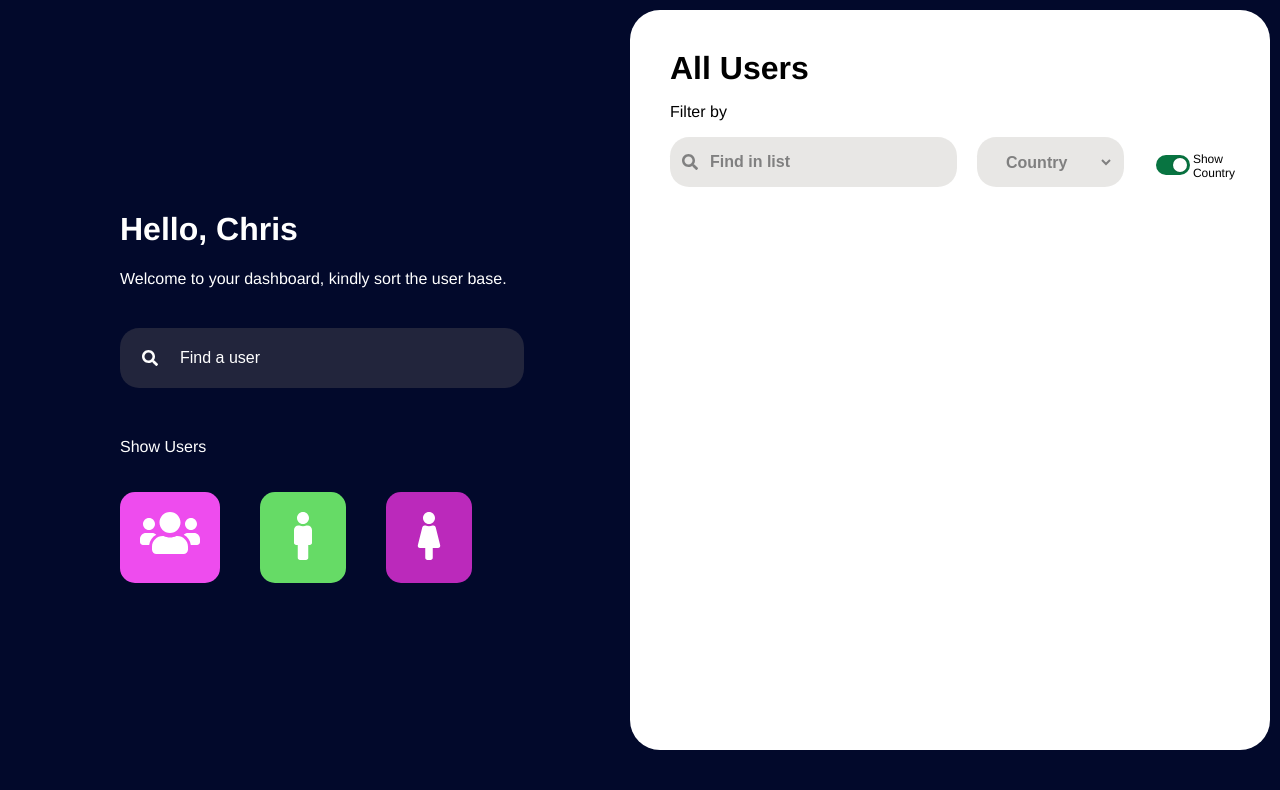
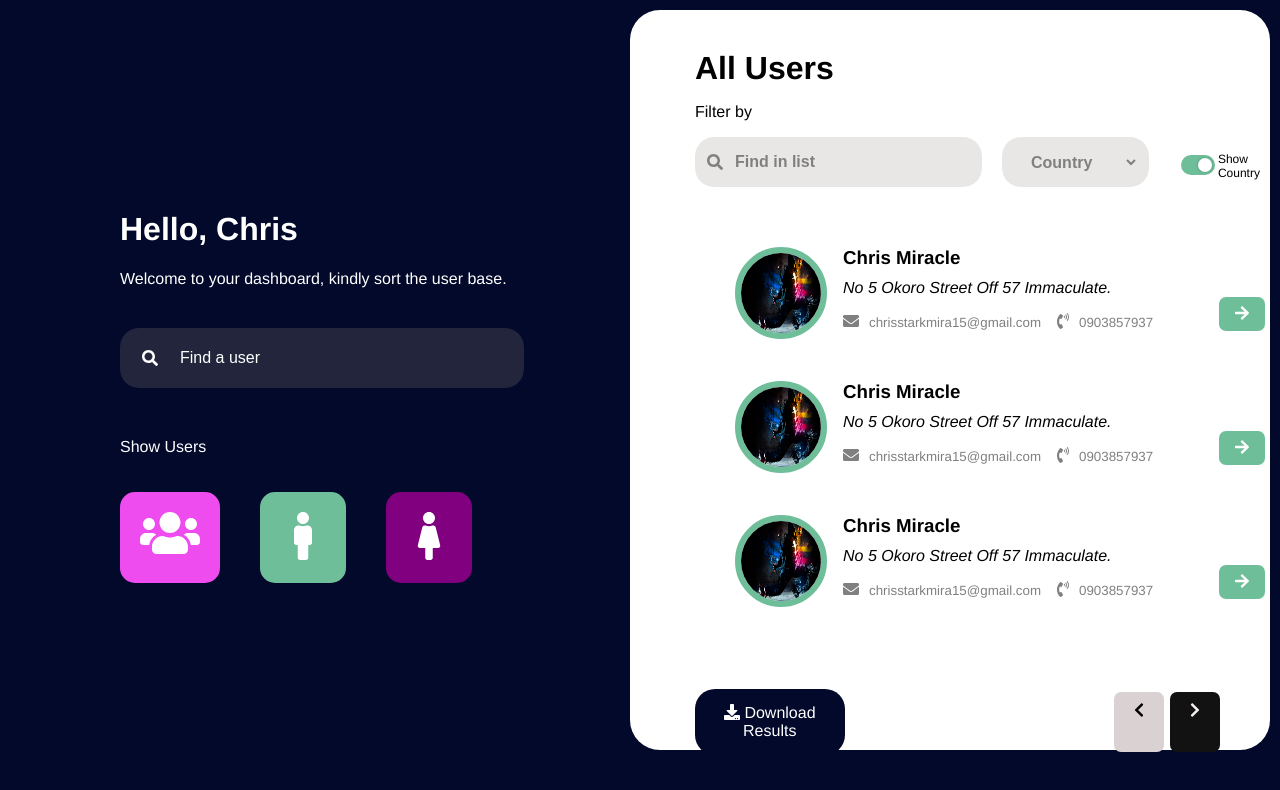
Before and after one commit to Chris-Miracle/decadev, a Vue app: page / in a window 1280 px wide. Shown: the top 790 px of the page. Built offline with nearby package versions, Linux system fonts and the light colour scheme.

Commit message:
Users-Ui

```diff
--- a/src/components/FindUser.vue
+++ b/src/components/FindUser.vue
@@ -32,7 +32,7 @@ export default {
 	padding: 18px;
 	text-align: center;
 	cursor: pointer;
-	background-color: rgb(102, 219, 102);
+	background-color: #6ebe99;
 	color: white;
 	font-size: 3em;
 	border-radius: 15px;
@@ -56,7 +56,7 @@ export default {
     padding: 18px;
 	text-align: center;
 	cursor: pointer;
-	background-color: rgb(187, 41, 187);
+	background-color: purple;
 	color: white;
 	font-size: 3em;
 	border-radius: 15px;
--- a/src/components/SortUser.vue
+++ b/src/components/SortUser.vue
@@ -29,13 +29,29 @@
                     </div>
                 </div>
             </div>
+            <Users/>
+            <div class="container-2">
+                <div class="dowload">
+                    <div class="button-purple"><i class="fas fa-download"></i> Download Results</div>
+                </div>
+                <div class="paginate">
+                    <div class="button-gray"><i class="fas fa-chevron-left"></i></div>
+                    <div class="button-black"><i class="fas fa-chevron-right"></i></div>
+                </div>
+            </div>
         </div>
     </div>
 </template>
 
 <script>
+import Users from './Users.vue'
+
 export default {
     name: 'SortUser',
+    components:
+    {
+        Users
+    }
 }
 </script>
 
@@ -51,7 +67,9 @@ export default {
 }
 
 .box{
+    margin-top: 0;
     padding: 40px;
+    padding-left: 65px;
     text-align: left;
     /* padding-left: 30px; */
 }
@@ -74,7 +92,7 @@ h1{
     border: none;
     border-radius: 1.2rem;
     padding: 10px;
-    margin-bottom: 50px;
+    margin-bottom: 20px;
     background-color: rgba(77, 70, 59, 0.13);
     /* opacity: 0.1; */
     /* border: 1px solid #e6e6e6; */
@@ -153,7 +171,7 @@ input[type="checkbox"].switch{
 }
 
 input[type="checkbox"].switch:checked{
-    background: #087441;
+    background: #6ebe99;
 }
 
 input[type="checkbox"].switch:after{
@@ -173,4 +191,55 @@ input[type="checkbox"].switch:checked:after{
     left: calc(100% - 1.5em);
 }
 
+.container-2{
+	display: grid;
+	width: 100%;
+	grid-template-columns: repeat(2, 1fr);
+	grid-gap: 18.5em;
+    justify-content: space-between;
+}
+
+.button-purple{
+	padding: 15px;
+	text-align: center;
+	cursor: pointer;
+	background-color: #02092b;
+	color: white;
+	font-size: 1em;
+	border-radius: 20px;
+	transition: .3s;
+    width: 100%;
+}
+
+.paginate{
+	display: flex;
+	/* width: 50%; */
+    /* margin-top: 20px; */
+    /* justify-content: left; */
+}
+
+.button-gray{
+	padding: 10px;
+	text-align: center;
+	cursor: pointer;
+	background-color: rgb(218, 210, 210);
+	color: #000;
+	font-size: 1em;
+	border-radius: 7px;
+    width: 30px;
+    margin: 3px;
+}
+
+.button-black{
+	padding: 10px;
+	text-align: center;
+	cursor: pointer;
+	background-color: rgb(19, 18, 18);
+	color: rgb(243, 239, 239);
+	font-size: 1em;
+	border-radius: 7px;
+    width: 30px;
+    margin: 3px;
+}
+
 </style>
--- /dev/null
+++ b/src/components/Users.vue
@@ -0,0 +1,159 @@
+<template>
+    <div class="wrapper">
+        <div class="container-1">
+            <div class="image"><img src="@/assets/check.jpg" ></div>
+            <div class="info">
+                <h3>Chris Miracle</h3>
+                <i><p>No 5 Okoro Street Off 57 Immaculate.</p></i>
+                <!-- <div class="row"> -->
+                    <div class="container-2">
+                    <div class="email">
+                            <span><i class="fas fa-envelope" aria-hidden="true"></i></span>
+                            <div class="content">
+                                <small>chrisstarkmira15@gmail.com</small>
+                            </div>
+                        </div>
+                        <div class="phone">
+                            <span><i class="fas fa-phone-volume"></i></span>
+                            <div class="content">
+                                <small> 0903857937</small>
+                            </div>
+                        </div>
+                    </div>
+                <!-- </div> -->
+            </div>
+            <div class="show-user">
+                <div class="button-green"><i class="fas fa-arrow-right"></i></div>
+            </div>
+        </div>
+        <div class="container-1">
+            <div class="image"><img src="@/assets/check.jpg" ></div>
+            <div class="info">
+                <h3>Chris Miracle</h3>
+                <i><p>No 5 Okoro Street Off 57 Immaculate.</p></i>
+                <!-- <div class="row"> -->
+                    <div class="container-2">
+                    <div class="email">
+                            <span><i class="fas fa-envelope" aria-hidden="true"></i></span>
+                            <div class="content">
+                                <small>chrisstarkmira15@gmail.com</small>
+                            </div>
+                        </div>
+                        <div class="phone">
+                            <span><i class="fas fa-phone-volume"></i></span>
+                            <div class="content">
+                                <small> 0903857937</small>
+                            </div>
+                        </div>
+                    </div>
+                <!-- </div> -->
+            </div>
+            <div class="show-user">
+                <div class="button-green"><i class="fas fa-arrow-right"></i></div>
+            </div>
+        </div>
+        <div class="container-1">
+            <div class="image"><img src="@/assets/check.jpg" ></div>
+            <div class="info">
+                <h3>Chris Miracle</h3>
+                <i><p>No 5 Okoro Street Off 57 Immaculate.</p></i>
+                <!-- <div class="row"> -->
+                    <div class="container-2">
+                    <div class="email">
+                            <span><i class="fas fa-envelope" aria-hidden="true"></i></span>
+                            <div class="content">
+                                <small>chrisstarkmira15@gmail.com</small>
+                            </div>
+                        </div>
+                        <div class="phone">
+                            <span><i class="fas fa-phone-volume"></i></span>
+                            <div class="content">
+                                <small> 0903857937</small>
+                            </div>
+                        </div>
+                    </div>
+                <!-- </div> -->
+            </div>
+            <div class="show-user">
+                <div class="button-green"><i class="fas fa-arrow-right"></i></div>
+            </div>
+        </div>
+    </div>
+</template>
+
+<script>
+export default {
+    name: 'Users',
+}
+</script>
+
+<style scoped>
+h1{
+    color: #000;
+}
+
+h3{
+    margin: 0px;
+}
+
+p{
+    margin-top: 10px;
+}
+
+.wrapper{
+    margin: 40px;
+}
+
+.container-1{
+	display: grid;
+	width: 50%;
+	grid-template-columns: repeat(3, 1fr);
+	grid-gap: 1em;
+}
+
+img{
+    height: 80px;
+    width: 80px;
+    border-radius: 50%;
+    border: 6px solid #6ebe99;
+}
+
+.container-2{
+	display: grid;
+	width: 50%;
+	grid-template-columns: repeat(2, 1fr);
+	grid-gap: 1em;
+}
+
+.email, .phone{
+    display: flex;
+    text-align: center;
+    color: gray;
+    font-size: 16px;
+    font-weight: lighter;
+}
+
+.row{
+    display: grid;
+	width: 50%;
+	grid-template-columns: repeat(2, 1fr);
+	grid-gap: 3.5em;
+}
+
+.content{
+    margin-left: 10px;
+}
+
+.button-green{
+	padding: 8px;
+	text-align: center;
+	cursor: pointer;
+	background-color: #6ebe99;
+	color: white;
+	font-size: 1em;
+	border-radius: 7px;
+    width: 30px;
+    margin: 50px;
+}
+
+</style>
```
Also changed, not shown: src/assets/check.jpg (added).
